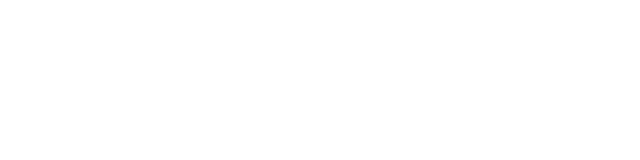
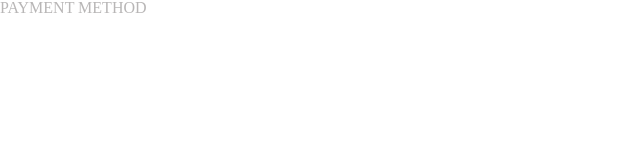
Before and after one commit to joaofpdmn/musicStore-front, a React (Vite) app: page /checkout in a window 1280 px wide. Before the commit this address had no page. Shown: the top 160 px of the page, without its empty margins (0-640 px from the left). Built offline with nearby package versions, Linux system fonts and the light colour scheme.

Commit message:
starting checkout page

```diff
--- a/src/App.jsx
+++ b/src/App.jsx
@@ -2,6 +2,7 @@ import React, { useState } from "react";
 import { BrowserRouter, Route, Routes } from "react-router-dom";
 import UserContext from "./Context/UserContext";
 import Cart from "./Pages/Cart";
+import Checkout from "./Pages/Checkout";
 import Login from "./Pages/Login";
 import SignUp from "./Pages/Signup";
 import WelcomePage from "./Pages/WelcomePage";
@@ -19,6 +20,7 @@ function App() {
           <Route path='/signup' element={<SignUp />} />
           <Route path='/home' element={<WelcomePage />} />
           <Route path='/cart' element={<Cart />} />
+          <Route path='/checkout' element={ <Checkout /> } />
         </Routes>
       </UserContext.Provider>
     </BrowserRouter>
--- /dev/null
+++ b/src/Pages/Checkout.jsx
@@ -0,0 +1,10 @@
+import { BsCreditCard } from "react-icons/bs";
+import CheckoutContainer from "../components/CheckoutContainer";
+
+export default function Checkout(){
+    return (
+        <CheckoutContainer>
+            <h1>PAYMENT METHOD</h1>
+        </CheckoutContainer>
+    )
+}
--- a/src/Pages/Login.jsx
+++ b/src/Pages/Login.jsx
@@ -27,7 +27,7 @@ export default function Login() {
             setUserData(response.data);
             localStorage.setItem('myToken', response.data.token);
             alert('Login realizado com sucesso!');
-            navigate(`/home`);
+            navigate(`/checkout`);
         }).catch(e => {
             console.log(e);
             alert('Login inválido!');
--- /dev/null
+++ b/src/components/CheckoutContainer.jsx
@@ -0,0 +1,11 @@
+import styled from "styled-components";
+
+const CheckoutContainer = styled.div`
+display: flex;
+
+h1{
+    color: #b8b6b6;
+}
+`
+
+export default CheckoutContainer;
```
